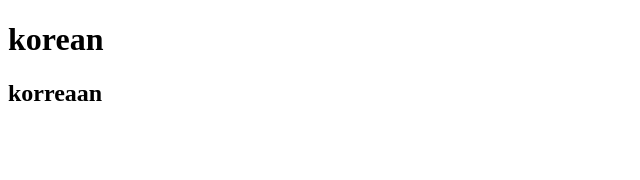
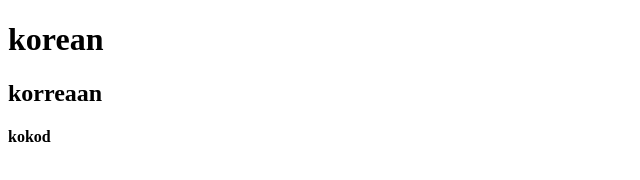
Before and after one commit to cepifams/mencoba-1colabs, a plain HTML site: page index.html in a window 1280 px wide. Shown: the full height of the page, 0-640 px from the left. Drawn offline with Linux system fonts and the light colour scheme.

Commit message:
tag <h4>

```diff
--- a/index.html
+++ b/index.html
@@ -8,5 +8,6 @@
 <body>
     <h1>korean</h1>
     <h2>korreaan</h2>
+    <h4>kokod</h4>
 </body>
 </html>
```
